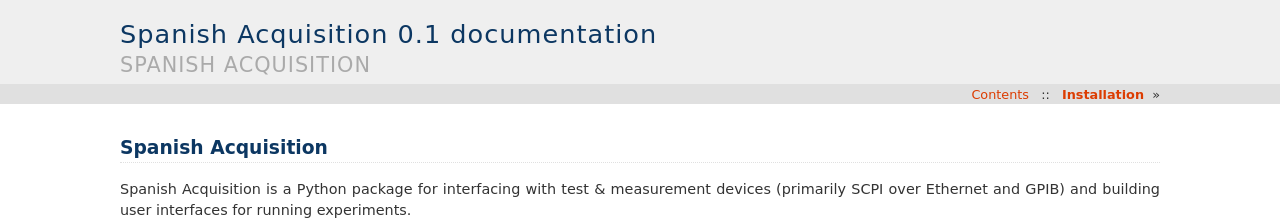
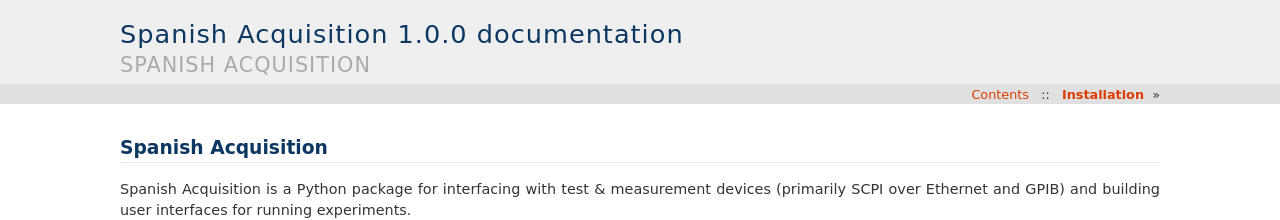
Before and after one commit to 0/SpanishAcquisition, a Sphinx documentation site: the page built from docs/index.rst, in a window 1280 px wide. Shown: the top 220 px of the page. Built offline with Sphinx 7.4.7, drawn with Linux system fonts in a browser that asks for light colours.

Commit message:
Changed version to 1.0.0

```diff
--- a/docs/conf.py
+++ b/docs/conf.py
@@ -45,9 +45,9 @@ copyright = u'2011, Dmitri Iouchtchenko'
 # built documents.
 #
 # The short X.Y version.
-version = '0.1'
+version = '1.0'
 # The full version, including alpha/beta/rc tags.
-release = '0.1'
+release = '1.0.0'
 
 # The language for content autogenerated by Sphinx. Refer to documentation
 # for a list of supported languages.
--- a/setup.py
+++ b/setup.py
@@ -9,7 +9,7 @@ def included_package(p):
 
 setup(
 	name='Spanish Acquisition',
-	version='0.1',
+	version='1.0.0',
 	author='Dmitri Iouchtchenko',
 	author_email='diouchtc@uwaterloo.ca',
 	description='Package for interfacing with devices and building user '
--- a/spacq/__init__.py
+++ b/spacq/__init__.py
@@ -1 +1 @@
-VERSION = '0.1'
+VERSION = '1.0.0'
```
Also changed, not shown: CHANGELOG.rst (added, +7 -0 lines).
